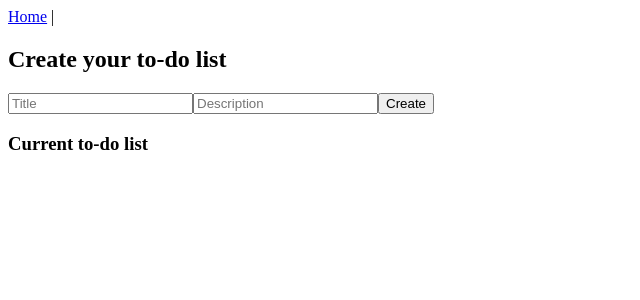
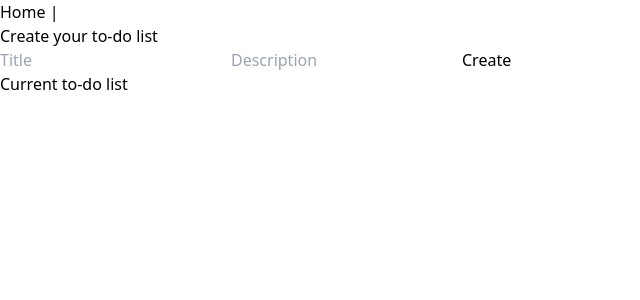
Before and after one commit to ibnsan/todo, a Vue app: page / in a window 1280 px wide. Shown: the top 300 px of the page, without its empty margins (0-640 px from the left). Built offline with nearby package versions, Linux system fonts and the light colour scheme.

Commit message:
Tailwind CSS Implementation

```diff
--- /dev/null
+++ b/src/index.css
@@ -0,0 +1,3 @@
+@tailwind base;
+@tailwind components;
+@tailwind utilities;
--- a/src/main.js
+++ b/src/main.js
@@ -3,5 +3,6 @@ import App from './App.vue'
 import './registerServiceWorker'
 import router from './router'
 import store from './store'
+import './index.css'
 
 createApp(App).use(store).use(router).mount('#app')
--- a/tailwind.config.js
+++ b/tailwind.config.js
@@ -1,6 +1,9 @@
 /** @type {import('tailwindcss').Config} */
 module.exports = {
-  content: [],
+  content: [
+    "./index.html",
+    "./src/**/*.{vue,js,ts,jsx,tsx}",
+  ],
   theme: {
     extend: {},
   },
```
